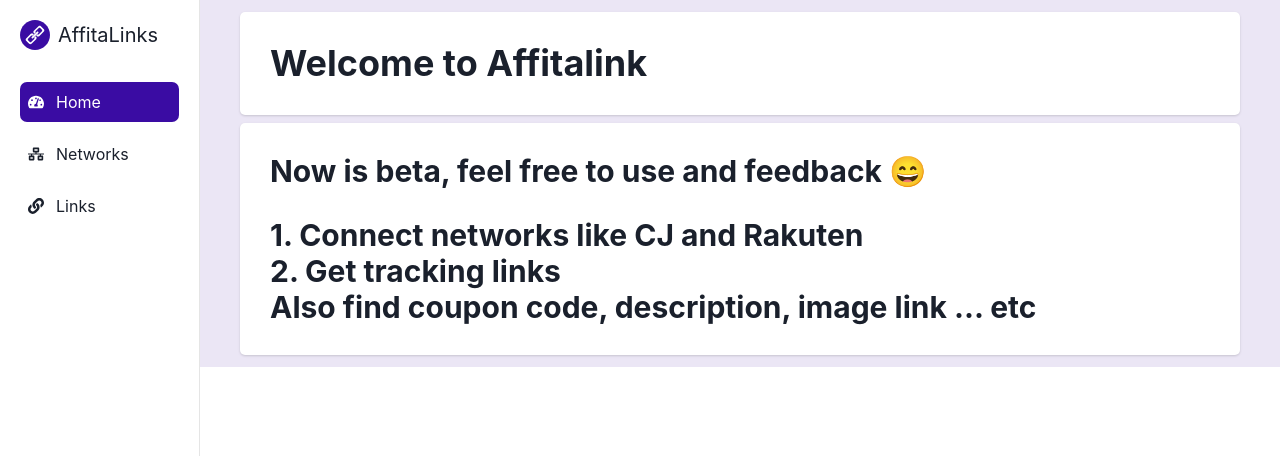
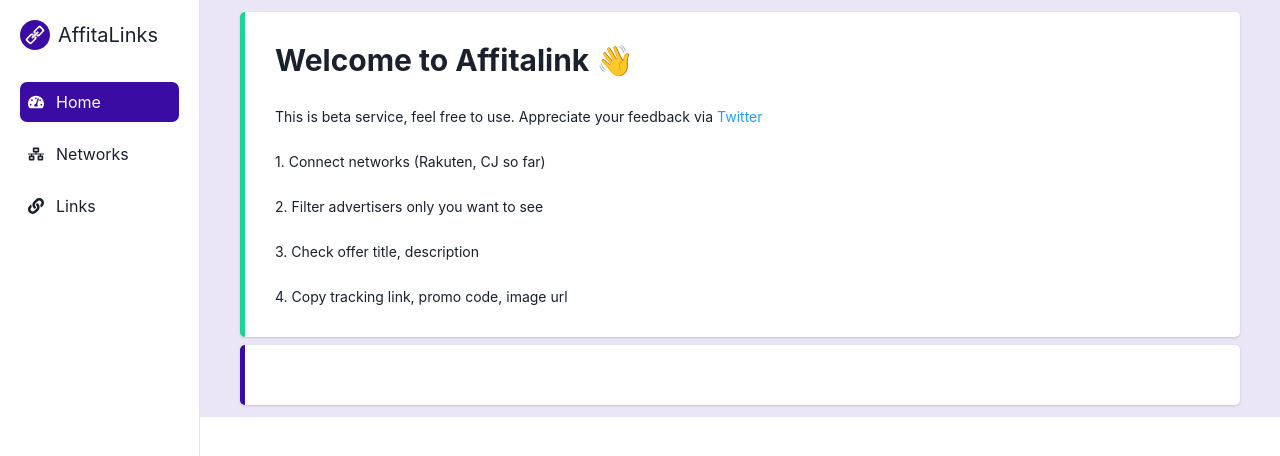
Before and after one commit to hjplumtree/Affitalink, a Next.js app: page / in a window 1280 px wide. Shown: the top 456 px of the page. Built offline with nearby package versions, Linux system fonts and the light colour scheme.

Commit message:
Fix :: Dashbaord to Home

```diff
--- a/pages/index.js
+++ b/pages/index.js
@@ -1,22 +1,30 @@
 import SectionBox from "../components/SectionBox";
-import Header from "../components/Header";
-import { VStack, Heading } from "@chakra-ui/react";
+import { VStack, Heading, Link, Text } from "@chakra-ui/react";
 
 export default function Home() {
   return (
     <VStack>
-      <SectionBox>
-        <Header title="Welcome to Affitalink" />
+      <SectionBox borderLeft="5px #1AD598 solid">
+        <Heading size="lg" mb={7}>
+          Welcome to Affitalink 👋
+        </Heading>
+        <Text fontSize="sm">
+          This is beta service, feel free to use. Appreciate your feedback via{" "}
+          <Link href="https://twitter.com/hjplumtree" color="#1DA1F2">
+            Twitter
+          </Link>
+        </Text>
+        <br />
+        <Text fontSize="sm">1. Connect networks (Rakuten, CJ so far)</Text>
+        <br />
+        <Text fontSize="sm">2. Filter advertisers only you want to see</Text>
+        <br />
+        <Text fontSize="sm">3. Check offer title, description</Text>
+        <br />
+        <Text fontSize="sm">4. Copy tracking link, promo code, image url</Text>
       </SectionBox>
-      <SectionBox>
-        <Heading size="lg" mb={7}>
-          Now is beta, feel free to use and feedback 😄
-        </Heading>
-        <Heading size="lg">1. Connect networks like CJ and Rakuten</Heading>
-        <Heading size="lg">2. Get tracking links</Heading>
-        <Heading size="lg">
-          Also find coupon code, description, image link ... etc
-        </Heading>
+      <SectionBox borderLeft="5px #3A0CA3 solid">
+        <Heading size="md"></Heading>
       </SectionBox>
     </VStack>
   );
```
